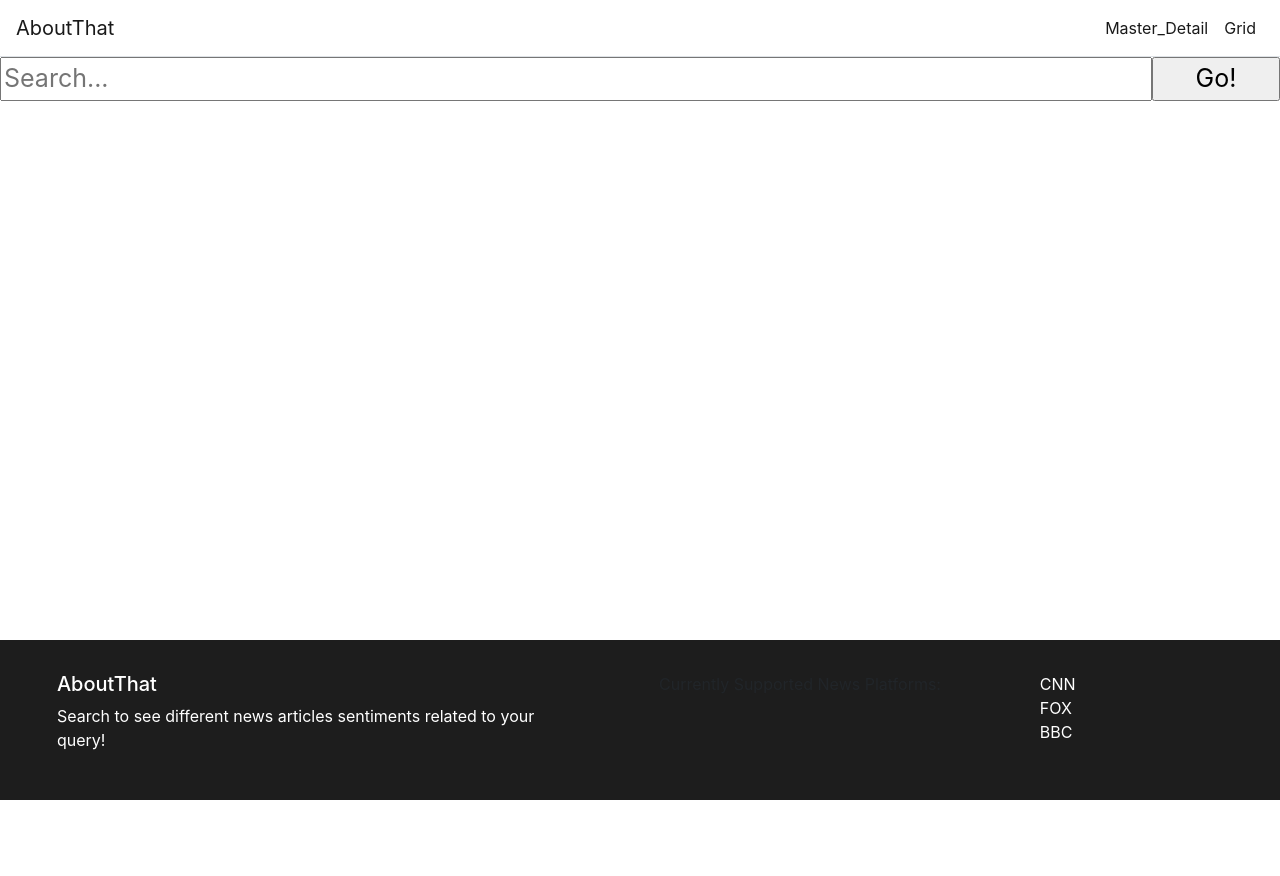
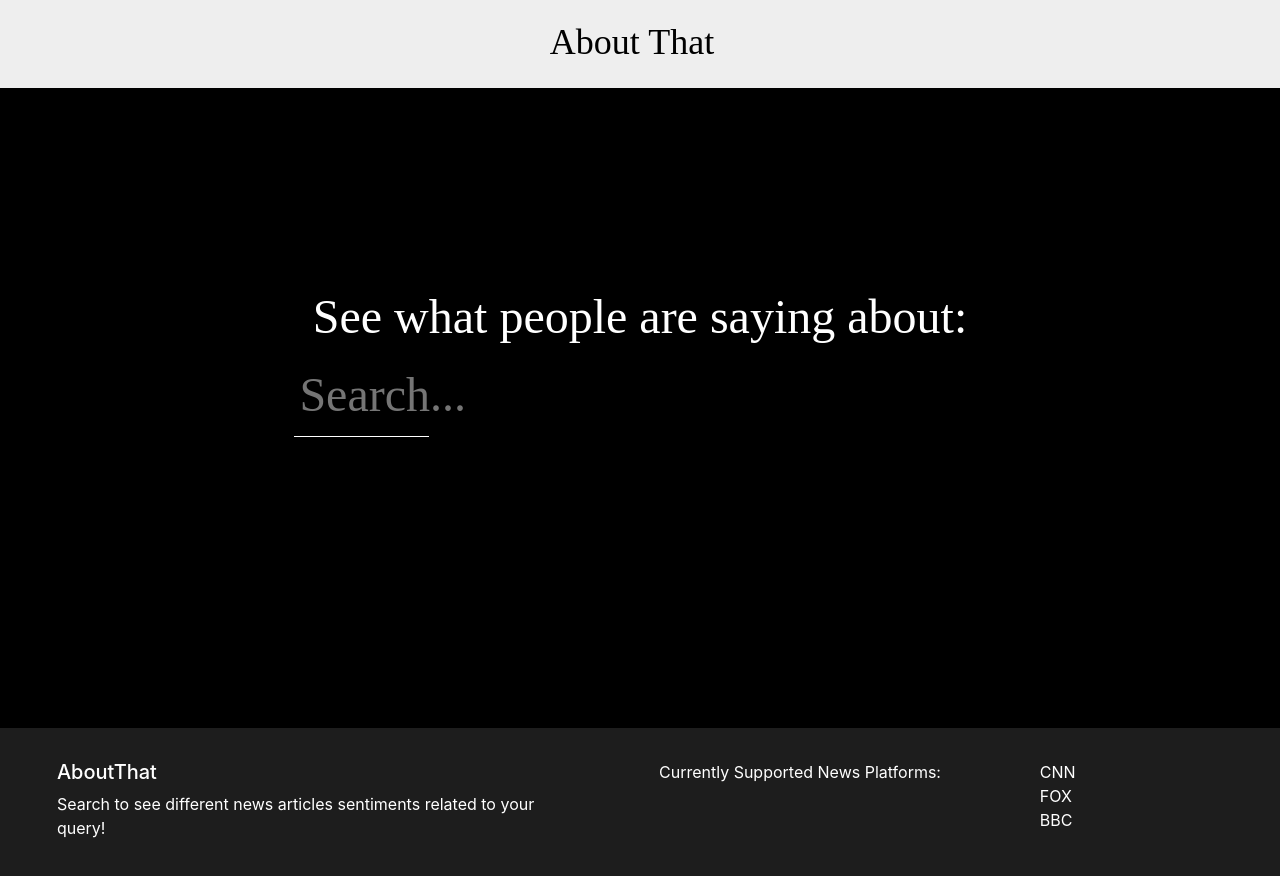
Before and after one commit to geoffreytian/HackTX, a React (Create React App) app in the folder AboutThat/AboutThat/: page /Master_Detail in a window 1280 px wide. Shown: the top 876 px of the page. Before the commit the page ends 800 px from the top, so only its background shows below. Built offline with nearby package versions, Linux system fonts and the light colour scheme.

Commit message:
added styling for front end

```diff
--- a/AboutThat/AboutThat/src/App.jsx
+++ b/AboutThat/AboutThat/src/App.jsx
@@ -1,7 +1,7 @@
 import React, { Component } from "react";
 import { Route, Switch, Redirect } from "react-router-dom";
 import "./App.css";
-import NavBar from "./components/NavBar";
+import Title from "./components/Title";
 import Footer from "./components/Footer";
 import Master_Detail from "./components/Master_Detail";
 import Grid from "./components/Grid";
@@ -10,8 +10,8 @@ class App extends Component {
   render() {
     return (
       <React.Fragment>
-        <NavBar />
-        <Switch>
+        <Title />
+        <Switch >
           <Route exact path = "/">
             <Redirect to="/Master_Detail" />
           </Route>
--- a/AboutThat/AboutThat/src/components/Footer/index.jsx
+++ b/AboutThat/AboutThat/src/components/Footer/index.jsx
@@ -12,7 +12,7 @@ export default function Footer() {
                   Search to see different news articles sentiments related to your query!
             </p>
           </div>
-          Currently Supported News Platforms:
+          <p style={{color: 'white'}}>Currently Supported News Platforms:</p>
           <div className="col-2">
             <ul className="list-unstyled">
               <li>
--- a/AboutThat/AboutThat/src/components/Master_Detail/SearchBar.jsx
+++ b/AboutThat/AboutThat/src/components/Master_Detail/SearchBar.jsx
@@ -1,4 +1,5 @@
 import React from "react";
+import './search.css';
 // import classnames from "classnames";
 // import PropTypes from 'prop-types';
 
@@ -26,10 +27,17 @@ class SearchBar extends React.Component {
 
   render() {
     return (
-      <form onSubmit={this.handleSubmit}>
-          <input type="text" placeholder={this.state.value} onChange={this.handleChange} style={{fontSize: "25px", width: "90%"}} id="searchInput"/>
-          <input type="submit" value="Go!" style={{fontSize: "25px", width: "10%"}} id="submitSearch"/>
+      <form style={{fontSize: "25px", position: 'relative', top: '200px', left: '23%', width: '70%', color: 'white', fontFamily: 'PT Sans Narrow'}} onSubmit={this.handleSubmit}>
+        <input type="text" style={{color: 'white'}} name="name" placeholder={this.state.value} onChange={this.handleChange} class="question" id="nme" required autocomplete="off" />
+        <label for="nme"><span></span></label>
+        <input type="submit" value="Submit!" />
       </form>
+
+
+      // <form style={{fontSize: "25px", position: 'relative', top: '200px', left: '25%', width: '50%'}} onSubmit={this.handleSubmit}>
+      //     <input type="text" placeholder={this.state.value} onChange={this.handleChange} style={{width: '75%'}} id="searchInput"/>
+      //     <input type="submit" value="Go!" style={{width: '25%'}} id="submitSearch"/>
+      // </form>
     );
   }
 }
--- a/AboutThat/AboutThat/src/components/Master_Detail/index.jsx
+++ b/AboutThat/AboutThat/src/components/Master_Detail/index.jsx
@@ -24,7 +24,8 @@ class Master_Detail extends Component {
 
   render() {
     return (
-      <div>
+      <div style={{display: 'flexbox', flexdirection: 'column', background: 'black', height: '80vh', margin: '78px auto'}}>
+        <h1 style={{color: 'white', textAlign: 'center', fontFamily: 'PT Sans Narrow', fontSize: '48px', position: 'relative', top: '200px'}}>See what people are saying about: </h1>
         <SearchBar submit={this.onSubmit.bind(this)}></SearchBar>
       </div>
     );
--- /dev/null
+++ b/AboutThat/AboutThat/src/components/Master_Detail/search.css
@@ -0,0 +1,140 @@
+
+input,
+span,
+label,
+textarea {
+  font-family: 'PT Sans Narrow';
+  display: block;
+  margin: 10px;
+  padding: 5px;
+  border: none;
+  font-size: 22px;
+}
+
+textarea:focus,
+input:focus {
+  outline: 0;
+}
+/* Question */
+
+input.question,
+textarea.question {
+  font-size: 48px;
+  font-weight: 300;
+  border-radius: 2px;
+  margin: 0;
+  left: 25%;
+  border: none;
+  width: 100%;
+  background: rgba(0, 0, 0, 0);
+  transition: padding-top 0.2s ease, margin-top 0.2s ease;
+  overflow-x: hidden; /* Hack to make "rows" attribute apply in Firefox. */
+}
+/* Underline and Placeholder */
+
+input.question + label,
+textarea.question + label {
+  display: block;
+  position: relative;
+  white-space: nowrap;
+  padding: 0;
+  margin: 0;
+  width: 15%;
+  border-left: 1px solid white;
+  border-top: 1px solid white;
+  -webkit-transition: width 0.4s ease;
+  transition: width 0.4s ease;
+  height: 0px;
+}
+
+input.question:focus + label,
+textarea.question:focus + label {
+  width: 80%;
+}
+
+input.question:focus,
+input.question:valid {
+  padding-top: 35px;
+}
+
+textarea.question:valid,
+textarea.question:focus {
+  margin-top: 35px;
+}
+
+input.question:focus + label > span,
+input.question:valid + label > span {
+  top: -100px;
+  font-size: 22px;
+  color: #333;
+}
+
+textarea.question:focus + label > span,
+textarea.question:valid + label > span {
+  top: -150px;
+  font-size: 22px;
+  color: #333;
+}
+
+input.question:valid + label,
+textarea.question:valid + label {
+  border-color: green;
+}
+
+input.question:invalid,
+textarea.question:invalid {
+  box-shadow: none;
+}
+
+input.question + label > span,
+textarea.question + label > span {
+  font-weight: 300;
+  margin: 0;
+  position: absolute;
+  color: #8F8F8F;
+  font-size: 48px;
+  top: -66px;
+  left: 0px;
+  z-index: -1;
+  -webkit-transition: top 0.2s ease, font-size 0.2s ease, color 0.2s ease;
+  transition: top 0.2s ease, font-size 0.2s ease, color 0.2s ease;
+}
+
+input[type="submit"] {
+  -webkit-transition: opacity 0.2s ease, background 0.2s ease;
+  transition: opacity 0.2s ease, background 0.2s ease;
+  display: block;
+  opacity: 0;
+  margin: 10px 0 0 0;
+  padding: 10px;
+  cursor: pointer;
+}
+
+input[type="submit"]:hover {
+  background: #EEE;
+}
+
+input[type="submit"]:active {
+  background: #999;
+}
+
+input.question:valid ~ input[type="submit"], textarea.question:valid ~ input[type="submit"] {
+  -webkit-animation: appear 1s forwards;
+  animation: appear 1s forwards;
+}
+
+input.question:invalid ~ input[type="submit"], textarea.question:invalid ~ input[type="submit"] {
+  display: none;
+}
+
+@-webkit-keyframes appear {
+  100% {
+    opacity: 1;
+  }
+}
+
+@keyframes appear {
+  100% {
+    opacity: 1;
+  }
+}
--- a/AboutThat/AboutThat/src/components/NavBar/index.jsx
+++ b/AboutThat/AboutThat/src/components/Title/index.jsx
@@ -4,22 +4,20 @@ import styles from "./navbar.module.css";
 
 //TODO Web Template Studio: Add a new link in the NavBar for your page here.
 // A skip link is included as an accessibility best practice. For more information visit https://www.w3.org/WAI/WCAG21/Techniques/general/G1.
-export default function NavBar() {
+export default function Title() {
   return (
     <React.Fragment>
       <div className={styles.skipLink}>
         <a href="#mainContent">Skip to Main Content</a>
       </div>
-      <nav className="navbar navbar-expand-sm navbar-light border-bottom justify-content-between">
-        <Link className="navbar-brand" to="/">
-          AboutThat
-        </Link>
-        <div className="navbar-nav">
-          <Link className="nav-item nav-link active" to="Master_Detail">
-            Master_Detail
-          </Link>
-          <Link className="nav-item nav-link active" to="Grid">
-            Grid
+      <nav className="navbar-brand" style={{
+        display: 'flex',
+        alignItems: 'center',
+        justifyContent: 'center',
+    }}>
+        <div style={{position: 'fixed', top: '0', left: '0',  width: '100%',  height: '88px',  zIndex: '10', background: '#eeeeee', textAlign: 'center'}}>
+          <Link className="navbar-brand" to="/" style={{textAlign: 'center', padding: '15px 20px', fontSize: '36px', color: 'black', fontFamily: 'PT Sans Narrow'}}>
+            About That
           </Link>
         </div>
       </nav>
```
Also changed, not shown: AboutThat/AboutThat/src/data.json (added, +56 -0 lines), AboutThat/AboutThat/src/components/Title/navbar.module.css (line endings or trailing spaces).
